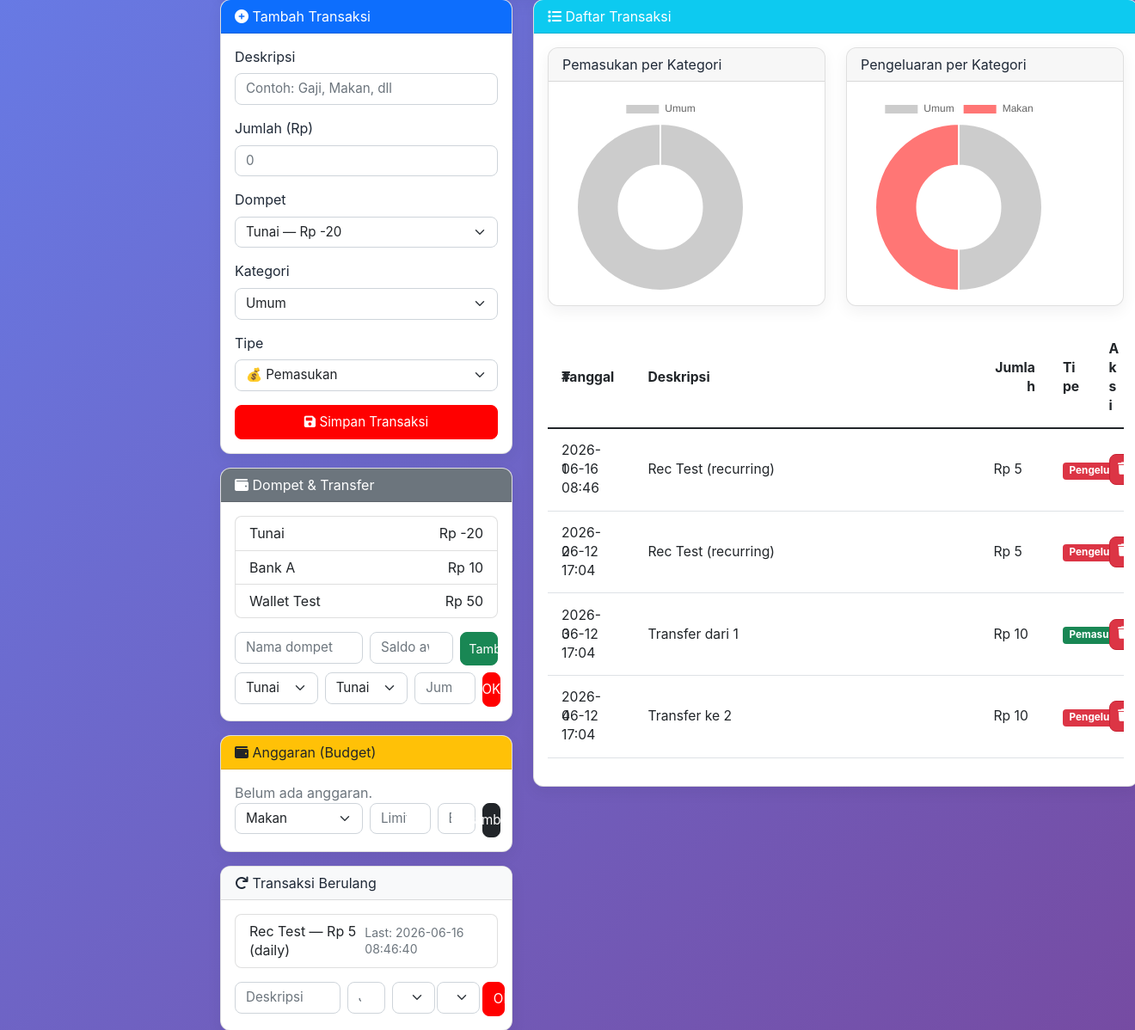
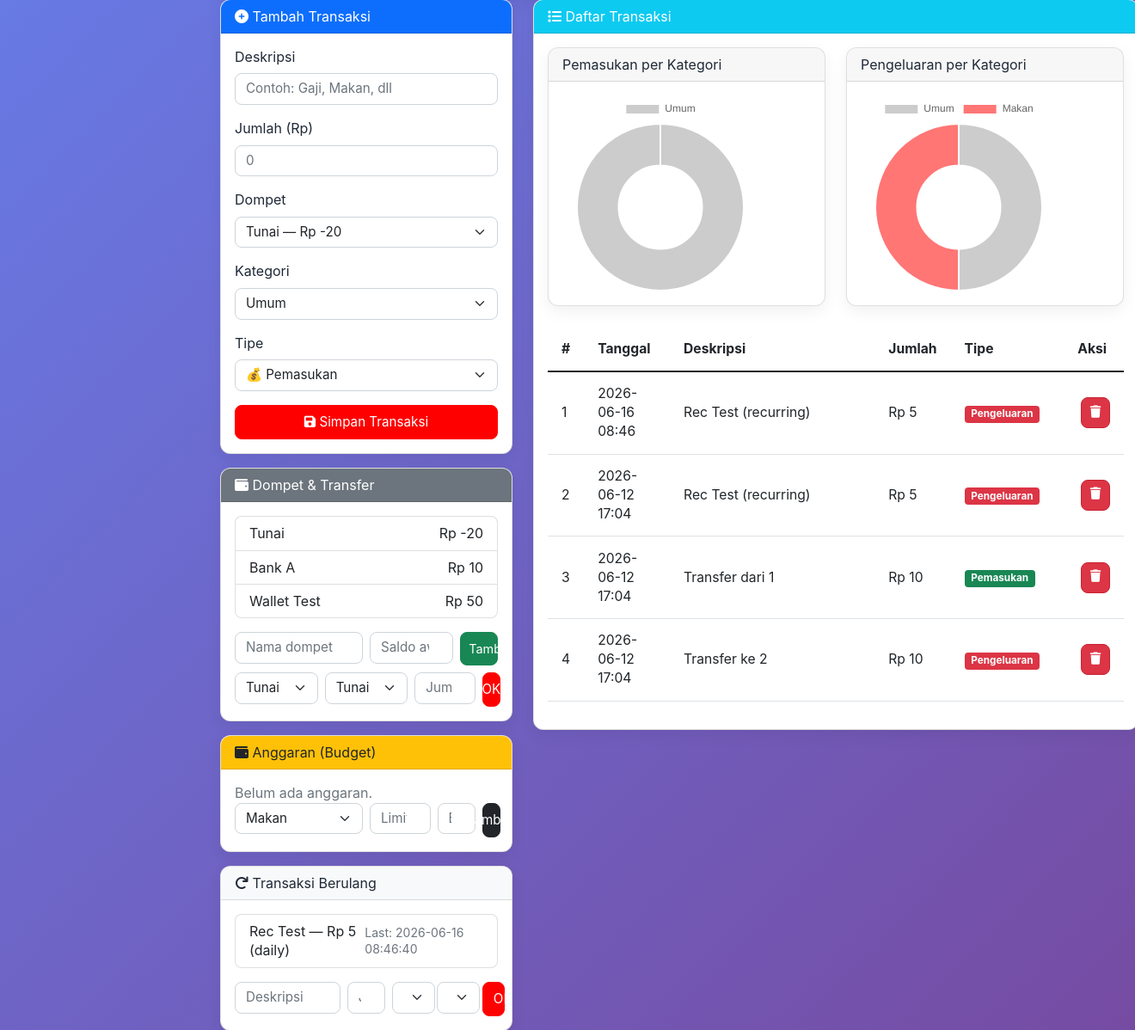
Before and after one commit to MuhammadAzzaRayyan/finance-tracker, a Flask app: page / in a window 1320 px wide. Shown: the part 229-1427 px from the top of the page at 86% size. Run offline with Flask 3, Linux system fonts and the light colour scheme.

Commit message:
Table layout: prevent action button overlap; adjust column widths

```diff
--- a/static/style.css
+++ b/static/style.css
@@ -162,7 +162,7 @@ button, .btn, a.btn {
 .table {
     font-size: 0.98rem;
 }
-.table { table-layout: fixed; width: 100%; }
+.table { table-layout: auto; width: 100%; }
 .table th, .table td {
     padding: 0.9rem 1rem;
     vertical-align: middle;
@@ -182,8 +182,13 @@ button, .btn, a.btn {
 .content-area { padding: 1rem; }
 
 /* Column width allocations */
-.table th.col-desc, .table td.description { width: 60%; }
-.table th.col-date { width: 15%; }
+.table th.col-desc, .table td.description { width: 58%; }
+.table th.col-date { width: 16%; }
 .table th.col-amount { width: 12%; text-align: right; }
 .table th.col-type { width: 8%; }
-.table th.col-actions { width: 5%; text-align: center; }
+.table th.col-actions { width: 6%; text-align: center; }
+
+/* Ensure action buttons sit to the right and don't overlap content */
+.table td { position: relative; }
+.btn-delete { float: right; margin-left: 8px; position: relative; z-index: 5; }
+.table td .badge { display: inline-block; margin-right: 8px; }
```
